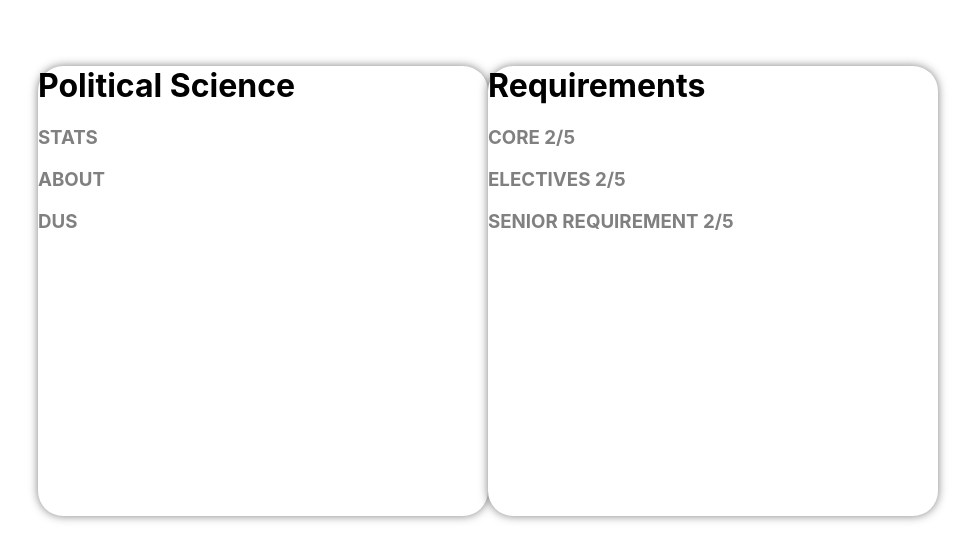
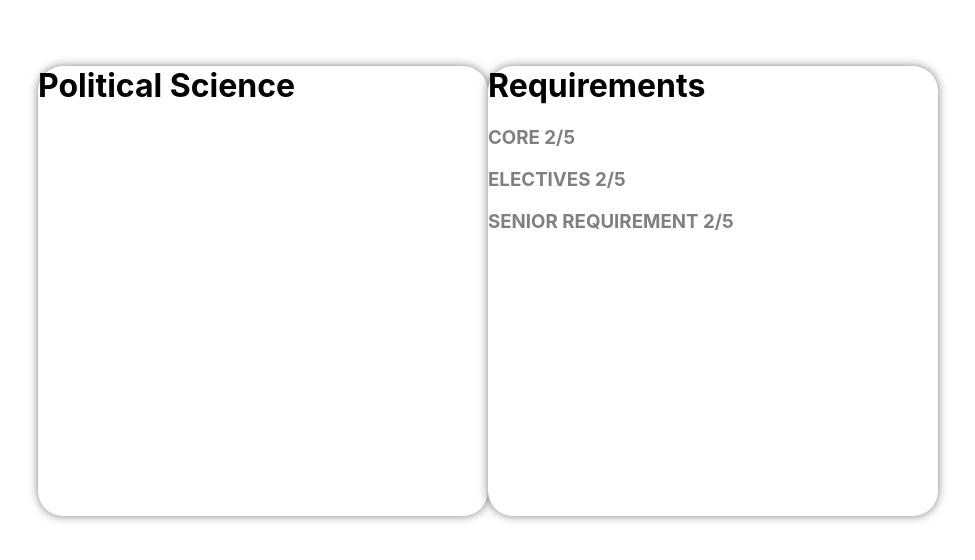
Before and after one commit to YaleComputerSociety/MajorAudit, a React (Create React App) app in the folder frontend/: page /majors in a window 1280 px wide. Shown: the part 120-680 px from the top of the page, without its empty margins (162-1137 px from the left). Built offline with nearby package versions, Linux system fonts and the light colour scheme.

Commit message:
types.ts

```diff
--- /dev/null
+++ b/frontend/src/commons/types.ts
@@ -0,0 +1,41 @@
+
+interface Course{
+
+}
+
+interface DUS{
+    name: string;
+    address: string;
+    email: string;
+}
+
+interface MajorMetadata{
+    name: string;
+    courses: number;
+    rating: number;
+    workload: number;
+    type: string;
+    students: number;
+    about: string;
+    dus: DUS;
+    catologLink: string;
+    wesbiteLink: string;
+}
+
+interface MajorRequirementsSubsection{
+    type: string;
+    courses: Array<Course>;
+}
+
+interface MajorRequirements{
+    name: string;
+    coursesCompleted: number;
+    coursesTotal: number;
+    description: string;
+    subsections: Array<MajorRequirementsSubsection>;
+}
+
+export interface Major{
+    metadata: MajorMetadata;
+    requirements: MajorRequirements;
+}
--- a/frontend/src/pages/Majors/Majors.tsx
+++ b/frontend/src/pages/Majors/Majors.tsx
@@ -7,10 +7,10 @@ export const Majors = () =>
 {
   return(
     <div className={styles.container}>
-      <div className={styles.majorContent}>
+      <div>
         <MajorBox/>
       </div>
-      <div className={styles.reqsContent}>
+      <div>
         <ReqBoxAll/>
       </div>
     </div>
--- a/frontend/src/pages/Majors/components/MajorBox.tsx
+++ b/frontend/src/pages/Majors/components/MajorBox.tsx
@@ -1,12 +1,13 @@
 
 import React from "react";
 import styles from "./../Majors.module.css"
+import { Major } from "./../../../commons/types"
 
-function MajorBoxSub(props: { category: string })
+function MajorBoxSub(props: { maj: Major })
 {
   return (
     <div className={styles.SubSection}>
-      <h3>{props.category}</h3>
+      {/* <h3>{props.category}</h3> */}
     </div>
   );
 }
@@ -18,9 +19,9 @@ function MajorBox()
       <div>
         <h1>Political Science</h1>
         <div>
-          <MajorBoxSub category="STATS"/>
+          {/* <MajorBoxSub maj="STATS"/>
           <MajorBoxSub category="ABOUT"/>
-          <MajorBoxSub category="DUS"/>
+          <MajorBoxSub category="DUS"/> */}
         </div>
       </div>
     </div>
```
